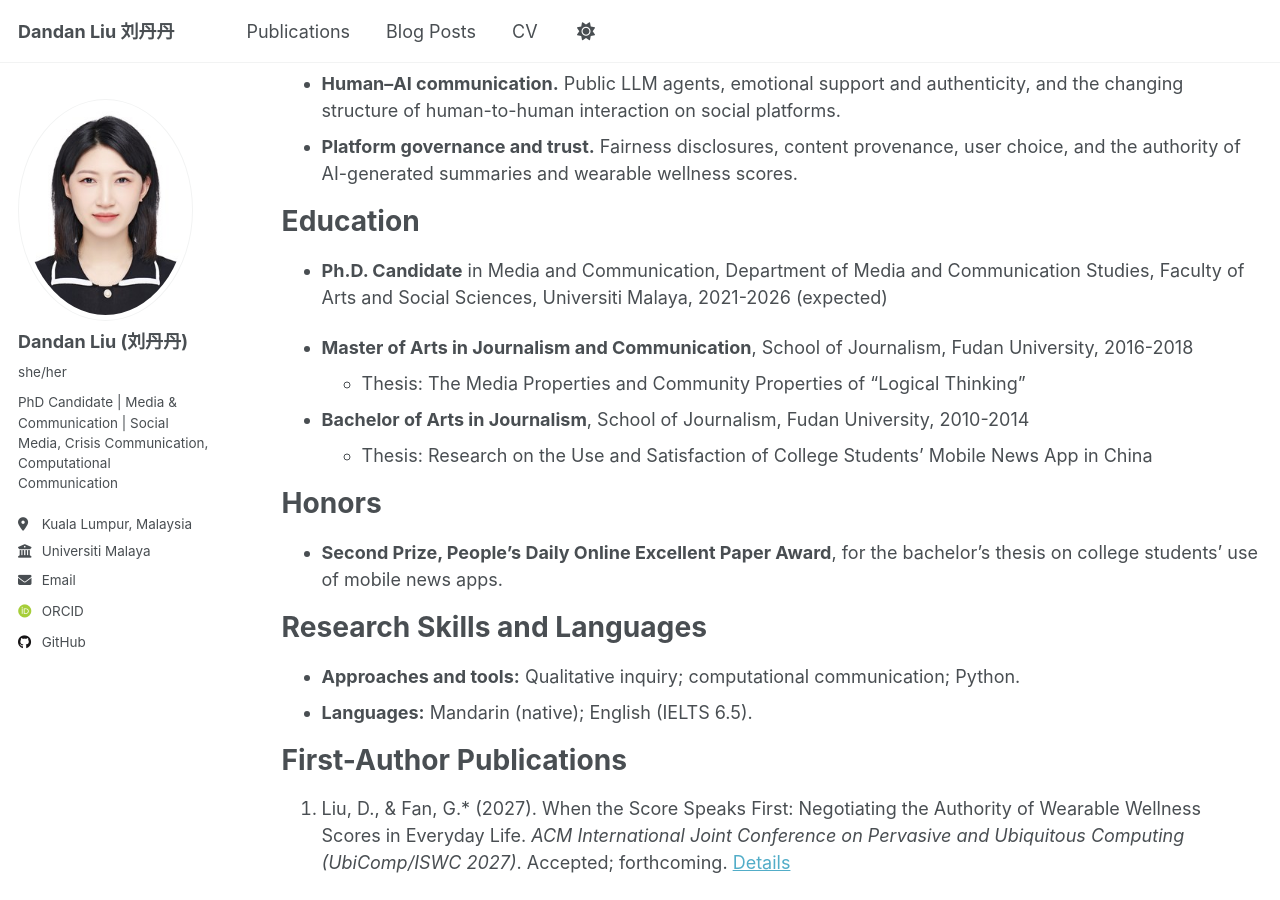
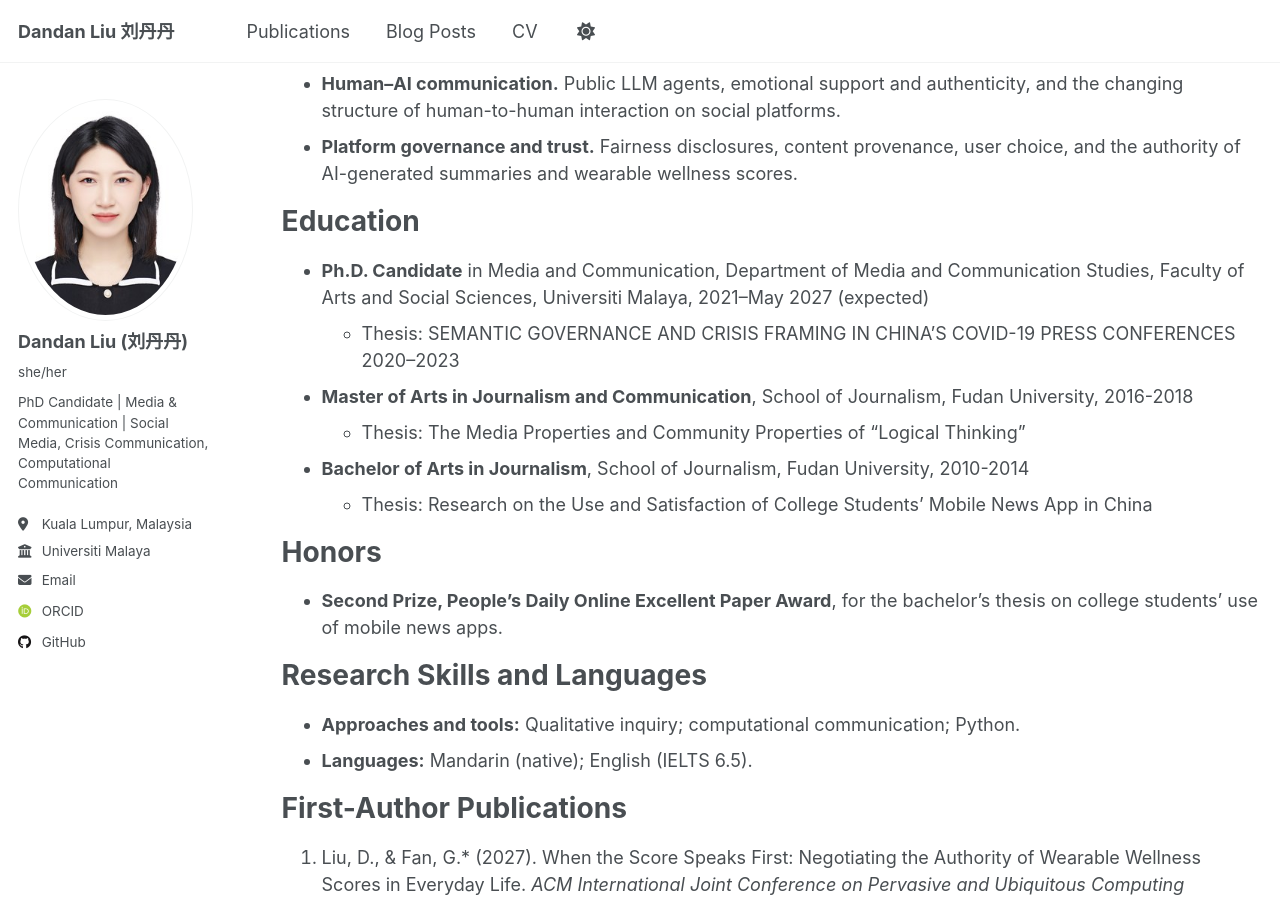
Before and after one commit to s2134717ldd/smiledan713.github.io, a Jekyll site: the page built from _pages/cv.md, in a window 1280 px wide and 900 px high, scrolled down 759 px. Built offline with Jekyll 4.4.1, drawn with Linux system fonts in a browser that asks for light colours; some web fonts are replaced; a script that is not in the unit is left out.

Commit message:
Add PhD thesis title and expected May 2027 completion

```diff
--- a/_pages/cv.md
+++ b/_pages/cv.md
@@ -32,7 +32,8 @@ Research Themes
 
 Education
 ======
-* **Ph.D. Candidate** in Media and Communication, Department of Media and Communication Studies, Faculty of Arts and Social Sciences, Universiti Malaya, 2021-2026 (expected)
+* **Ph.D. Candidate** in Media and Communication, Department of Media and Communication Studies, Faculty of Arts and Social Sciences, Universiti Malaya, 2021–May 2027 (expected)
+  * Thesis: SEMANTIC GOVERNANCE AND CRISIS FRAMING IN CHINA’S COVID-19 PRESS CONFERENCES 2020–2023
 
 
 * **Master of Arts in Journalism and Communication**, School of Journalism, Fudan University, 2016-2018
```
Also changed, not shown: _pages/about.md (+3 -0 lines), 2 other files.
